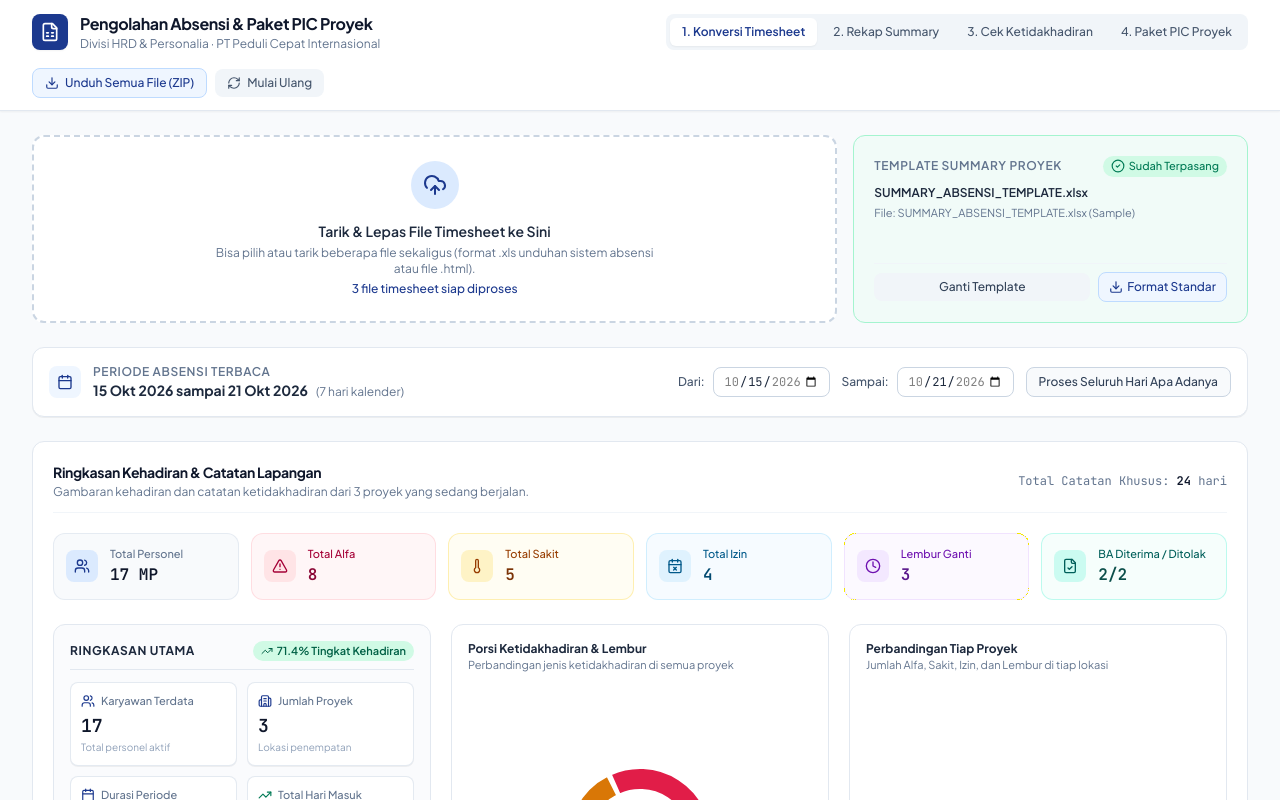
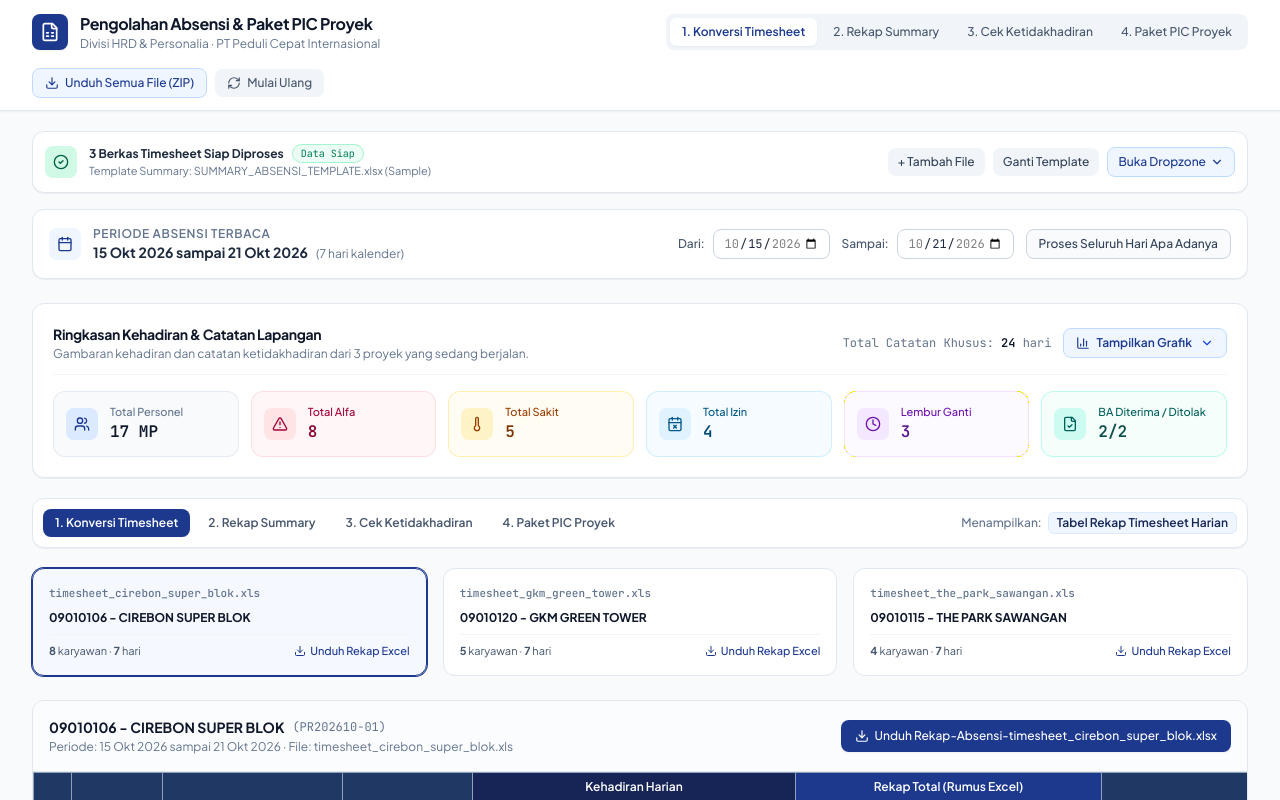
Before and after one commit to codewithtama/tools-rekap-timesheet-PT-Peduli-Cepat-Internasional-PT-Carefastindo, a React (Vite) app: page / in a window 1280 px wide. Both pictures are taken after a click on the button "Coba Contoh Data". Shown: the top 800 px of the page. Built offline with nearby package versions, Linux system fonts and the light colour scheme.

Commit message:
ui: make analytics charts and upload zone collapsible for direct table visibility

```diff
--- a/src/App.tsx
+++ b/src/App.tsx
@@ -281,7 +281,7 @@ export default function App() {
         templateLoaded={templateLoaded}
       />
 
-      <main className="flex-1 w-full px-4 sm:px-6 lg:px-8 py-6">
+      <main className="flex-1 w-full px-4 sm:px-6 lg:px-8 py-5">
         <FileUploadZone
           onFilesSelected={handleFilesSelected}
           onTemplateSelected={handleTemplateSelected}
@@ -332,6 +332,67 @@ export default function App() {
           <EmptyStateGuide onLoadSample={handleLoadSample} />
         )}
 
+        {/* In-page Step Tab Header Bar directly above the Table view */}
+        {hasData && !isLoading && (
+          <div className="bg-white border border-slate-200 rounded-xl p-2.5 mb-5 shadow-2xs flex flex-wrap items-center justify-between gap-3 sticky top-[62px] z-20">
+            <div className="flex items-center gap-1.5 overflow-x-auto">
+              <button
+                onClick={() => setActiveStep(1)}
+                className={`px-3 py-1.5 text-xs font-semibold rounded-lg transition-all flex items-center gap-1.5 whitespace-nowrap cursor-pointer ${
+                  activeStep === 1
+                    ? "bg-blue-900 text-white shadow-xs"
+                    : "text-slate-600 hover:bg-slate-100 hover:text-slate-900"
+                }`}
+              >
+                1. Konversi Timesheet
+              </button>
+              <button
+                onClick={() => setActiveStep(2)}
+                className={`px-3 py-1.5 text-xs font-semibold rounded-lg transition-all flex items-center gap-1.5 whitespace-nowrap cursor-pointer ${
+                  activeStep === 2
+                    ? "bg-blue-900 text-white shadow-xs"
+                    : "text-slate-600 hover:bg-slate-100 hover:text-slate-900"
+                }`}
+              >
+                2. Rekap Summary
+                {!templateLoaded && (
+                  <span className="text-[10px] opacity-75 font-normal">(Dilewati)</span>
+                )}
+              </button>
+              <button
+                onClick={() => setActiveStep(3)}
+                className={`px-3 py-1.5 text-xs font-semibold rounded-lg transition-all flex items-center gap-1.5 whitespace-nowrap cursor-pointer ${
+                  activeStep === 3
+                    ? "bg-blue-900 text-white shadow-xs"
+                    : "text-slate-600 hover:bg-slate-100 hover:text-slate-900"
+                }`}
+              >
+                3. Cek Ketidakhadiran
+              </button>
+              <button
+                onClick={() => setActiveStep(4)}
+                className={`px-3 py-1.5 text-xs font-semibold rounded-lg transition-all flex items-center gap-1.5 whitespace-nowrap cursor-pointer ${
+                  activeStep === 4
+                    ? "bg-blue-900 text-white shadow-xs"
+                    : "text-slate-600 hover:bg-slate-100 hover:text-slate-900"
+                }`}
+              >
+                4. Paket PIC Proyek
+              </button>
+            </div>
+
+            <div className="text-xs text-slate-500 font-medium hidden sm:flex items-center gap-1.5">
+              <span>Menampilkan:</span>
+              <span className="font-semibold text-blue-950 bg-blue-50 px-2 py-0.5 rounded-md border border-blue-100">
+                {activeStep === 1 && "Tabel Rekap Timesheet Harian"}
+                {activeStep === 2 && "Tabel Ringkasan 13 Kolom & Grand Total"}
+                {activeStep === 3 && "Tabel Ketidakhadiran & Pola Khusus"}
+                {activeStep === 4 && "Paket Berkas & Draf Pesan PIC per Proyek"}
+              </span>
+            </div>
+          </div>
+        )}
+
         {hasData && !isLoading && (
           <div className="space-y-6">
             {activeStep === 1 && <StepKonversiView timesheets={effectiveTimesheets} />}
--- a/src/components/AttendanceAnalyticsBanner.tsx
+++ b/src/components/AttendanceAnalyticsBanner.tsx
@@ -1,4 +1,5 @@
-import React, { useMemo } from "react";
+import React, { useMemo, useState } from "react";
+import { ChevronDown, ChevronUp, BarChart3 } from "lucide-react";
 import { RekapProjectData } from "../types/attendance";
 import { jmlHari } from "../utils/attendanceEngine";
 import { AnalyticsKpiCards, KpiTotals } from "./analytics/AnalyticsKpiCards";
@@ -24,6 +25,8 @@ export const AttendanceAnalyticsBanner: React.FC<AttendanceAnalyticsBannerProps>
   projects,
   effectiveRange,
 }) => {
+  const [showCharts, setShowCharts] = useState<boolean>(false);
+
   // Aggregate overall KPI metrics
   const kpiTotals = useMemo<KpiTotals>(() => {
     let mp = 0;
@@ -106,9 +109,9 @@ export const AttendanceAnalyticsBanner: React.FC<AttendanceAnalyticsBannerProps>
   }, [projects]);
 
   return (
-    <div className="bg-white border border-slate-200 rounded-xl p-5 mb-6 shadow-2xs space-y-5">
+    <div className="bg-white border border-slate-200 rounded-xl p-4 sm:p-5 mb-5 shadow-2xs space-y-4">
       {/* Top Header */}
-      <div className="flex flex-wrap items-center justify-between gap-2 border-b border-slate-100 pb-3">
+      <div className="flex flex-wrap items-center justify-between gap-3 border-b border-slate-100 pb-3">
         <div>
           <h2 className="text-sm font-bold text-slate-900 tracking-tight flex items-center gap-2">
             Ringkasan Kehadiran &amp; Catatan Lapangan
@@ -117,16 +120,35 @@ export const AttendanceAnalyticsBanner: React.FC<AttendanceAnalyticsBannerProps>
             Gambaran kehadiran dan catatan ketidakhadiran dari {projects.length} proyek yang sedang berjalan.
           </p>
         </div>
-        <div className="text-xs font-mono text-slate-500">
+
+        <div className="flex items-center gap-3">
+          <div className="text-xs font-mono text-slate-500 hidden sm:inline">
             Total Catatan Khusus: <strong className="text-slate-900 tabular-nums">{kpiTotals.totalAnomali}</strong> hari
+          </div>
+
+          <button
+            type="button"
+            onClick={() => setShowCharts(!showCharts)}
+            className="inline-flex items-center gap-1.5 px-3 py-1.5 text-xs font-semibold rounded-lg bg-blue-50 text-blue-900 hover:bg-blue-100 border border-blue-200 transition-colors cursor-pointer"
+            title={showCharts ? "Tutup tampilan grafik untuk melihat tabel data langsung" : "Buka tampilan grafik Donut dan perbandingan per proyek"}
+          >
+            <BarChart3 className="w-3.5 h-3.5" />
+            <span>{showCharts ? "Sembunyikan Grafik" : "Tampilkan Grafik"}</span>
+            {showCharts ? (
+              <ChevronUp className="w-3.5 h-3.5 ml-0.5 text-blue-700" />
+            ) : (
+              <ChevronDown className="w-3.5 h-3.5 ml-0.5 text-blue-700" />
+            )}
+          </button>
         </div>
       </div>
 
-      {/* KPI Stat Cards Strip (6 items) */}
+      {/* KPI Stat Cards Strip (6 items, compact 1-row) */}
       <AnalyticsKpiCards kpiTotals={kpiTotals} />
 
-      {/* Tri-Column Responsive Dashboard Grid */}
-      <div className="grid grid-cols-1 lg:grid-cols-12 gap-5 pt-1">
+      {/* Tri-Column Responsive Dashboard Grid (Collapsible) */}
+      {showCharts && (
+        <div className="grid grid-cols-1 lg:grid-cols-12 gap-5 pt-1 border-t border-slate-100 animate-in fade-in duration-200">
           {/* Kolom 1: Integrated Executive Summary Sidebar Card (4 cols) */}
           <ExecutiveSummaryCard
             kpiTotals={kpiTotals}
@@ -146,6 +168,7 @@ export const AttendanceAnalyticsBanner: React.FC<AttendanceAnalyticsBannerProps>
             categoryColors={CATEGORY_COLORS}
           />
         </div>
+      )}
     </div>
   );
 };
--- a/src/components/FileUploadZone.tsx
+++ b/src/components/FileUploadZone.tsx
@@ -1,5 +1,5 @@
-import React, { useRef } from "react";
-import { UploadCloud, Download, AlertTriangle, CheckCircle2 } from "lucide-react";
+import React, { useRef, useState, useEffect } from "react";
+import { UploadCloud, Download, AlertTriangle, CheckCircle2, ChevronDown, ChevronUp } from "lucide-react";
 import { buildDefaultTemplateBlob, downloadBlob } from "../utils/excelExporter";
 
 interface FileUploadZoneProps {
@@ -17,8 +17,15 @@ export const FileUploadZone: React.FC<FileUploadZoneProps> = ({
   templateFileName,
   timesheetCount,
 }) => {
+  const [isCollapsed, setIsCollapsed] = useState<boolean>(timesheetCount > 0);
   const timesheetInputRef = useRef<HTMLInputElement>(null);
   const templateInputRef = useRef<HTMLInputElement>(null);
+
+  useEffect(() => {
+    if (timesheetCount > 0) {
+      setIsCollapsed(true);
+    }
+  }, [timesheetCount]);
 
   const handleTimesheetDrop = (e: React.DragEvent) => {
     e.preventDefault();
@@ -40,8 +47,96 @@ export const FileUploadZone: React.FC<FileUploadZoneProps> = ({
     downloadBlob(blob, "SUMMARY_ABSENSI_TEMPLATE.xlsx");
   };
 
+  // Compact Mode when files have already been uploaded
+  if (isCollapsed && timesheetCount > 0) {
     return (
-    <div className="grid grid-cols-1 md:grid-cols-3 gap-4 mb-6">
+      <div className="bg-white border border-slate-200 rounded-xl p-3 mb-4 shadow-2xs flex flex-wrap items-center justify-between gap-3">
+        <div className="flex items-center gap-3">
+          <div className="w-8 h-8 rounded-lg bg-emerald-100 text-emerald-800 flex items-center justify-center shrink-0">
+            <CheckCircle2 className="w-4 h-4" />
+          </div>
+          <div>
+            <div className="text-xs font-bold text-slate-800 flex items-center gap-2">
+              <span>{timesheetCount} Berkas Timesheet Siap Diproses</span>
+              <span className="text-[10px] font-normal font-mono bg-emerald-50 text-emerald-700 px-2 py-0.5 rounded-full border border-emerald-200">
+                Data Siap
+              </span>
+            </div>
+            <div className="text-[11px] text-slate-500">
+              Template Summary: {templateLoaded ? (templateFileName || "SUMMARY_ABSENSI_TEMPLATE.xlsx") : "Bawaan sistem (opsional)"}
+            </div>
+          </div>
+        </div>
+
+        <div className="flex items-center gap-2">
+          <input
+            ref={timesheetInputRef}
+            type="file"
+            multiple
+            accept=".xls,.htm,.html,.xlsx"
+            className="hidden"
+            onChange={e => {
+              if (e.target.files) {
+                onFilesSelected(Array.from(e.target.files));
+              }
+            }}
+          />
+          <input
+            ref={templateInputRef}
+            type="file"
+            accept=".xlsx"
+            className="hidden"
+            onChange={e => {
+              if (e.target.files && e.target.files[0]) {
+                onTemplateSelected(e.target.files[0]);
+              }
+            }}
+          />
+          <button
+            type="button"
+            onClick={() => timesheetInputRef.current?.click()}
+            className="px-2.5 py-1.5 text-xs font-medium text-slate-700 bg-slate-100 hover:bg-slate-200 rounded-lg transition-colors cursor-pointer"
+          >
+            + Tambah File
+          </button>
+          <button
+            type="button"
+            onClick={() => templateInputRef.current?.click()}
+            className="px-2.5 py-1.5 text-xs font-medium text-slate-700 bg-slate-100 hover:bg-slate-200 rounded-lg transition-colors cursor-pointer"
+          >
+            {templateLoaded ? "Ganti Template" : "Unggah Template"}
+          </button>
+          <button
+            type="button"
+            onClick={() => setIsCollapsed(false)}
+            className="inline-flex items-center gap-1 px-2.5 py-1.5 text-xs font-medium text-blue-900 bg-blue-50 hover:bg-blue-100 border border-blue-200 rounded-lg transition-colors cursor-pointer"
+            title="Buka kotak unggah file besar"
+          >
+            <span>Buka Dropzone</span>
+            <ChevronDown className="w-3.5 h-3.5" />
+          </button>
+        </div>
+      </div>
+    );
+  }
+
+  // Expanded / Initial Mode
+  return (
+    <div className="relative mb-5">
+      {timesheetCount > 0 && (
+        <div className="flex justify-end mb-2">
+          <button
+            type="button"
+            onClick={() => setIsCollapsed(true)}
+            className="inline-flex items-center gap-1 px-2.5 py-1 text-xs font-medium text-slate-600 hover:text-slate-900 bg-white border border-slate-200 rounded-lg cursor-pointer"
+          >
+            <span>Ringkas Area Unggah</span>
+            <ChevronUp className="w-3.5 h-3.5" />
+          </button>
+        </div>
+      )}
+
+      <div className="grid grid-cols-1 md:grid-cols-3 gap-4">
         {/* Box 1: Multi-timesheet upload */}
         <div
           onDragOver={e => e.preventDefault()}
@@ -146,5 +241,6 @@ export const FileUploadZone: React.FC<FileUploadZoneProps> = ({
           </div>
         </div>
       </div>
+    </div>
   );
 };
```
Lines whose indentation alone changed are shown as unchanged.
